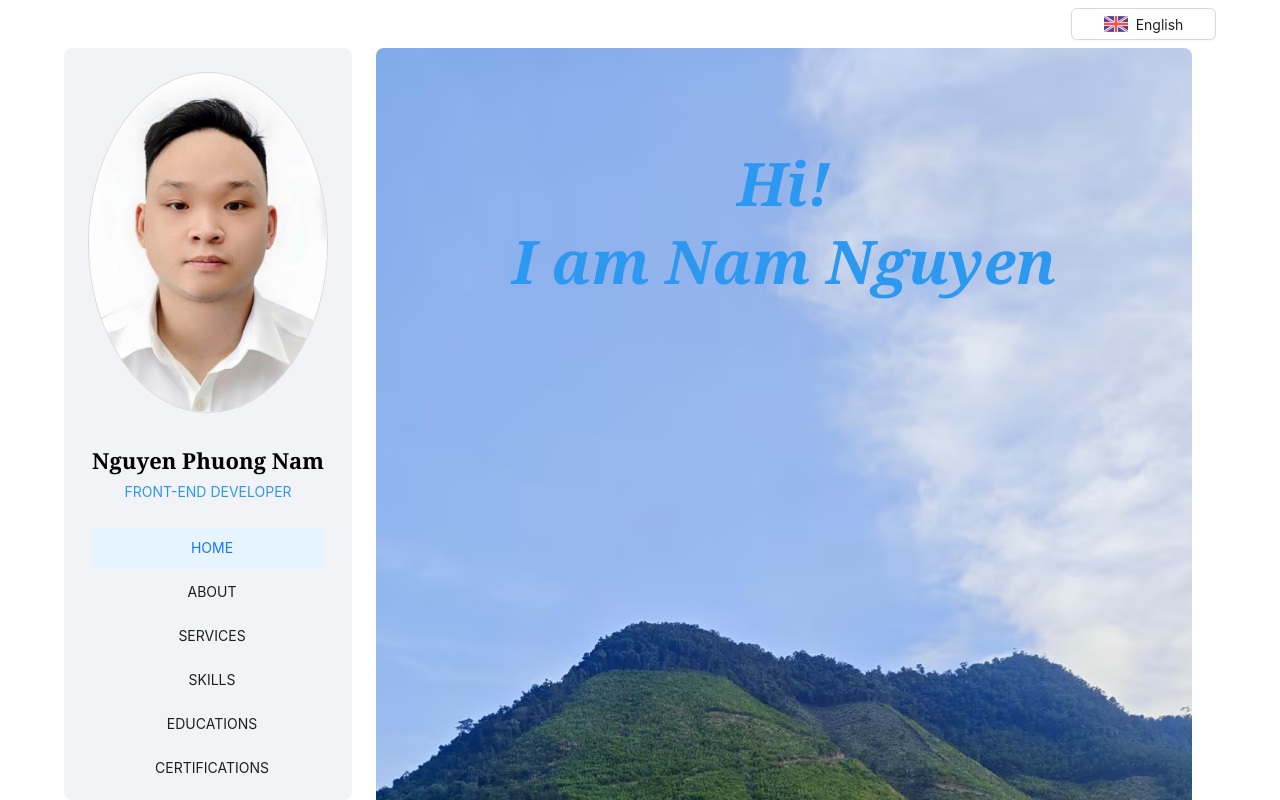
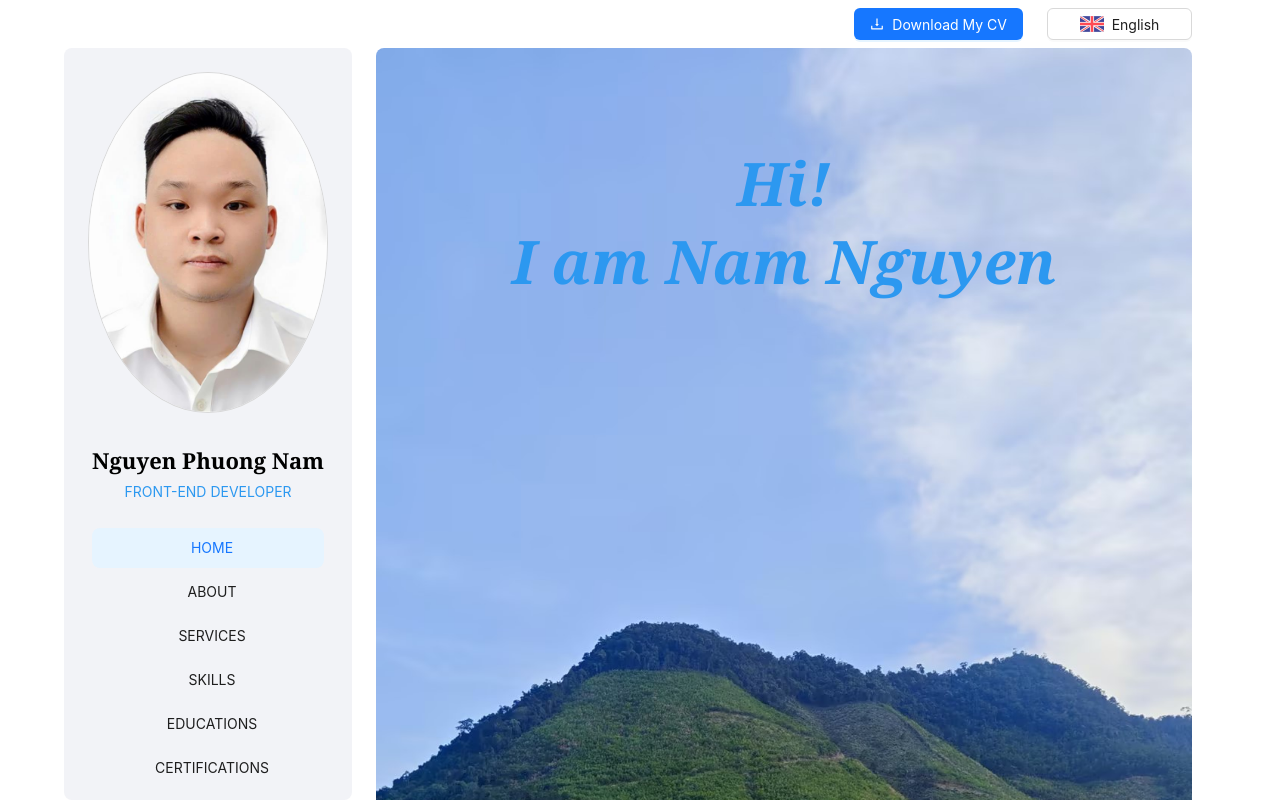
Before and after one commit to Xicor267/Portfolio, a React (Vite) app in the folder portfolio-it/: page / in a window 1280 px wide. Built offline with nearby package versions, Linux system fonts and the light colour scheme.

Commit message:
Add new download cv buton

```diff
--- a/portfolio-it/src/App.scss
+++ b/portfolio-it/src/App.scss
@@ -4,4 +4,13 @@
   gap: 0.5rem;
   padding: 0 4rem;
   margin: 0px;
+
+  .header {
+    display: flex;
+    flex-direction: row;
+    gap: 1.5rem;
+    align-items: center;
+    justify-content: flex-end;
+    padding: 0 1.5rem;
+  }
 }
--- a/portfolio-it/src/App.tsx
+++ b/portfolio-it/src/App.tsx
@@ -1,11 +1,15 @@
 import './App.scss'
 import { Layout } from './layout/Layout'
+import { DownloadCVButton } from './layout/content/downloadcv/DownCVButton'
 import { Language } from './layout/content/language/Language'
 
 function App() {
   return (
     <div className="app">
-      <Language />
+      <div className='header'>
+        <DownloadCVButton />
+        <Language />
+      </div>
       <Layout />
     </div>
   )
--- /dev/null
+++ b/portfolio-it/src/layout/content/downloadcv/DownCVButton.tsx
@@ -0,0 +1,21 @@
+import { DownloadOutlined } from '@ant-design/icons';
+import { Button } from 'antd';
+import { FC } from 'react';
+import { useLanguage } from '../../../hook/useLanguages';
+
+export const DownloadCVButton: FC = () => {
+  const cvFilePath = '/CV.pdf';
+  const { i18n } = useLanguage();
+
+  return (
+    <Button
+      type="primary"
+      icon={<DownloadOutlined />}
+      href={cvFilePath}
+      download="NGUYEN-PHUONG-NAM-DEV-CV.pdf"
+      style={{ marginTop: '0.5rem' }}
+    >
+      {i18n("portfolio.page.download.my.cv")}
+    </Button>
+  );
+};
--- a/portfolio-it/src/locale/en.json
+++ b/portfolio-it/src/locale/en.json
@@ -105,5 +105,6 @@
   "portfolio.page.card.skill.dotnet.name": "C# .NET",
   "portfolio.page.card.skill.sql.name": "MSSQL",
   "portfolio.page.card.skill.mongodb.name": "MongoDB",
-  "portfolio.page.card.skill.api.name": "REST API"
+  "portfolio.page.card.skill.api.name": "REST API",
+  "portfolio.page.download.my.cv": "Download My CV"
 }
--- a/portfolio-it/src/locale/vi.json
+++ b/portfolio-it/src/locale/vi.json
@@ -104,5 +104,6 @@
     "portfolio.page.card.skill.dotnet.name": "C# .NET",
     "portfolio.page.card.skill.sql.name": "MSSQL",
     "portfolio.page.card.skill.mongodb.name": "MongoDB",
-    "portfolio.page.card.skill.api.name": "REST API"
+    "portfolio.page.card.skill.api.name": "REST API",
+    "portfolio.page.download.my.cv": "Tải CV của tôi"
 }
```
Also changed, not shown: 2 other files (tests, documents, lock files or other folders).
